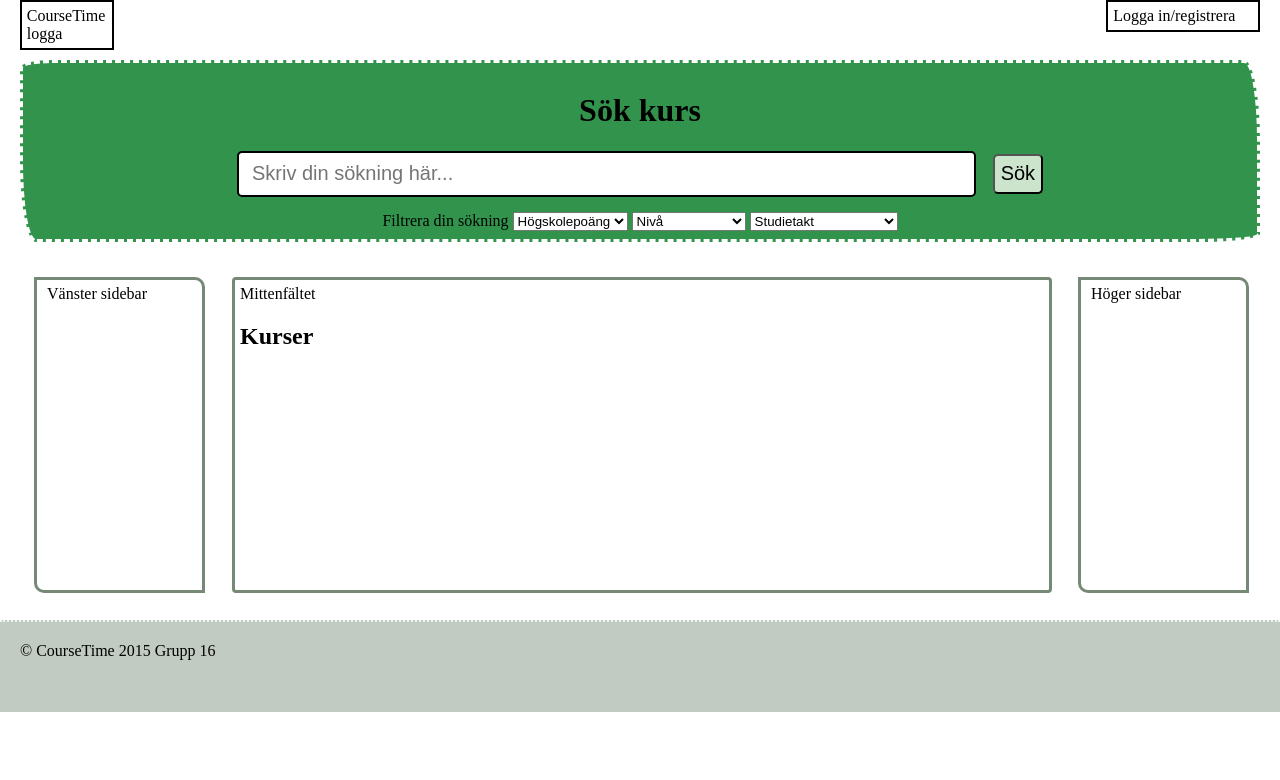
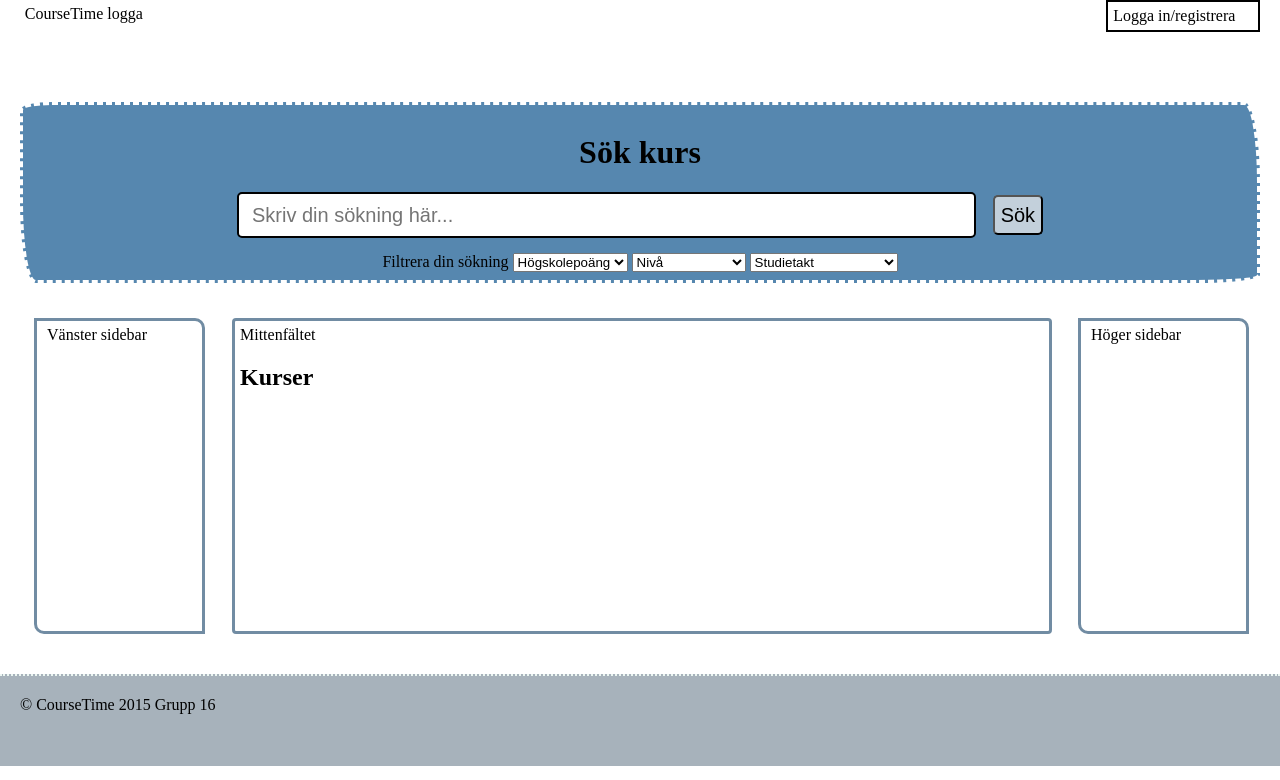
Before and after one commit to RobertAndersson/CourseTime, a PHP site: page / in a window 1280 px wide. Shown: the part 20-800 px from the top of the page. Run offline with PHP 8.4, Linux system fonts and the light colour scheme.

Commit message:
Update main.css

```diff
--- a/assets/main.css
+++ b/assets/main.css
@@ -11,10 +11,11 @@ body {
 /*Header/högst upp på sidan*/
 
 #logga {
-	border: 2px solid black;
-	width: 80px;
+	width: 160px;
 	float: left;
 	padding: 0.3em;
+	height: 80px;
+	margin-bottom: 12px;
 }
 
 #login-reg {
@@ -27,7 +28,7 @@ body {
 /*Sökområdet*/
 
 #upper {
-	background-color: #32944C;
+	background-color: #5687AF;
 	border: 3px dashed #FFFFFF;
 	border-radius: 2em 1em 4em / 0.5em 5em;
 	text-align: center;
@@ -54,12 +55,12 @@ body {
 	border-radius: 5px;
 	border: 2px outset black;
 	font-size: 20px;
-	background-color: #CCE3CC;
+	background-color: #C3D0DB;
 	margin: auto auto 15px 13px;
 }
 
 #searchBtn:hover {
-	background-color: #A2C3A2;
+	background-color: #91ADC4;
 	font-size: 19px;
 	border: 3px inset black;
 }
@@ -73,15 +74,15 @@ body {
 }
 
 #middle {
-	background-color: orange;
 	width: 100%;
 	float: left;
 	margin: auto 10px;
 	background-color: white;
-	border: 3px solid #768976;
+	border: 3px solid #718CA3;
 	border-radius: 4px;
 	padding: 5px;
 	min-height: 300px;
+	margin-bottom: 40px;
 }
 
 #leftnav {
@@ -104,7 +105,7 @@ body {
 	padding: 5px 10px;
 	/*padding: 0 0.5em;*/
 	background-color: #FFFFFF;
-	border: 3px solid #768976;
+	border: 3px solid #718CA3;
 	border-radius: 0px 10px;
 	/*width: 13em;*/
 	min-height: 300px;
@@ -115,8 +116,7 @@ body {
 /*Footer*/
 
 #footer {
-	/*background-color: #EBF5F1;*/
-	background-color: #C1CBC1;
+	background-color: #A7B2BB;
 	clear: left;
 	padding-left: 20px;
 	padding-top: 20px;
```
